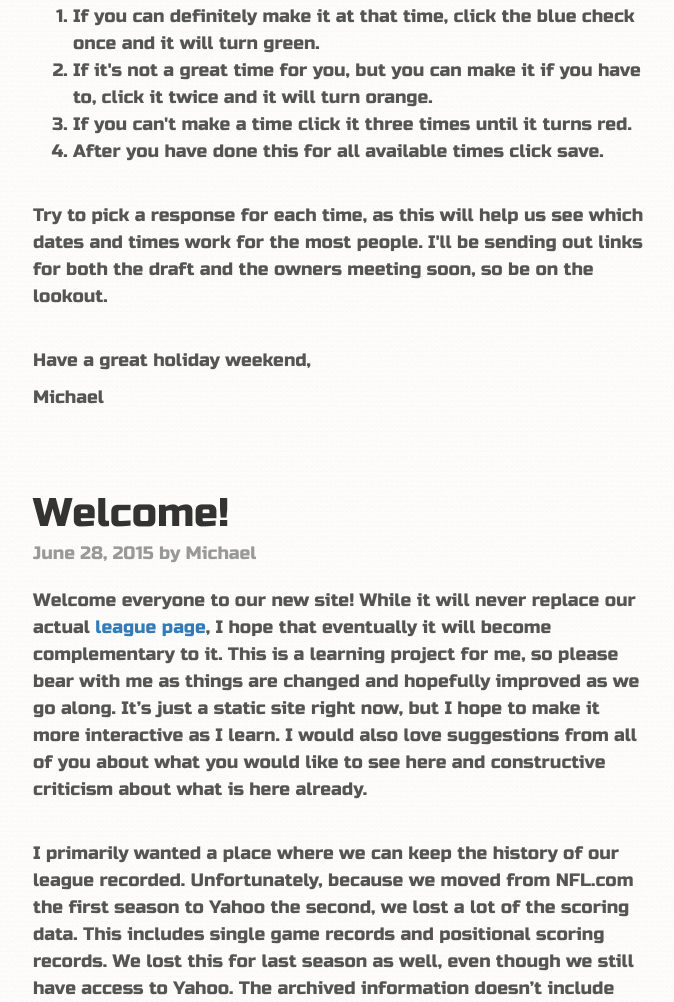
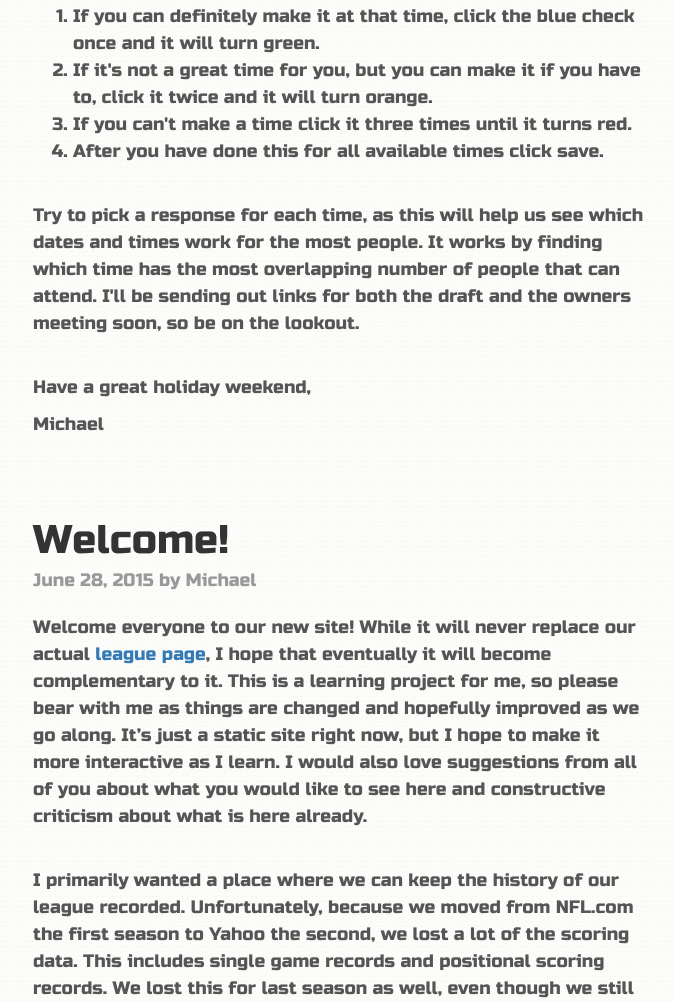
Before and after one commit to mreider24/mreider24.github.io, a plain HTML site: page home/index.html in a window 1280 px wide. Shown: the part 1759-2761 px from the top of the page, without its empty margins (137-811 px from the left). Drawn offline with nearby package versions, Linux system fonts and the light colour scheme; a web font is replaced by a local one.

Commit message:
Update index.html

```diff
--- a/home/index.html
+++ b/home/index.html
@@ -116,7 +116,7 @@
 
             <br>
 
-            <p>Try to pick a response for each time, as this will help us see which dates and times work for the most people.  I'll be sending out links for both the draft and the owners meeting soon, so be on the lookout.</p>
+            <p>Try to pick a response for each time, as this will help us see which dates and times work for the most people.  It works by finding which time has the most overlapping number of people that can attend.  I'll be sending out links for both the draft and the owners meeting soon, so be on the lookout.</p>
             <br>
             <p>Have a great holiday weekend,</p>
             <p>Michael</p>
```
